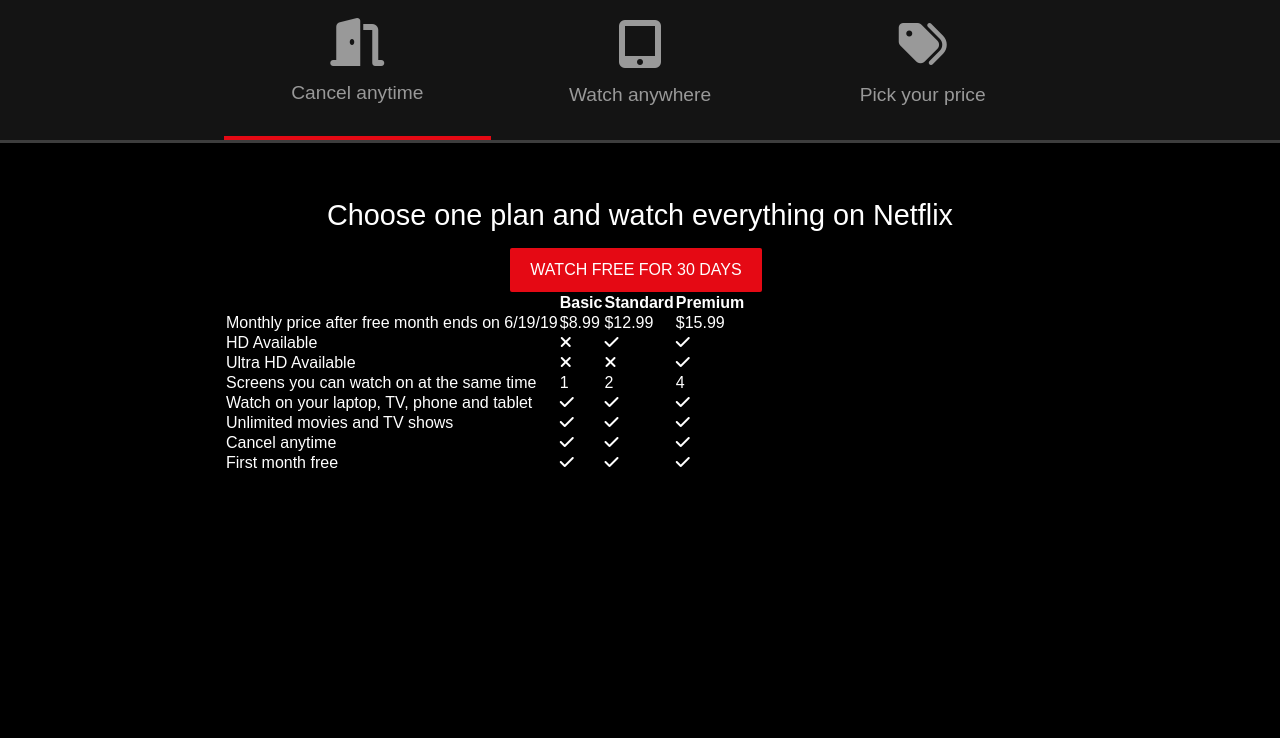
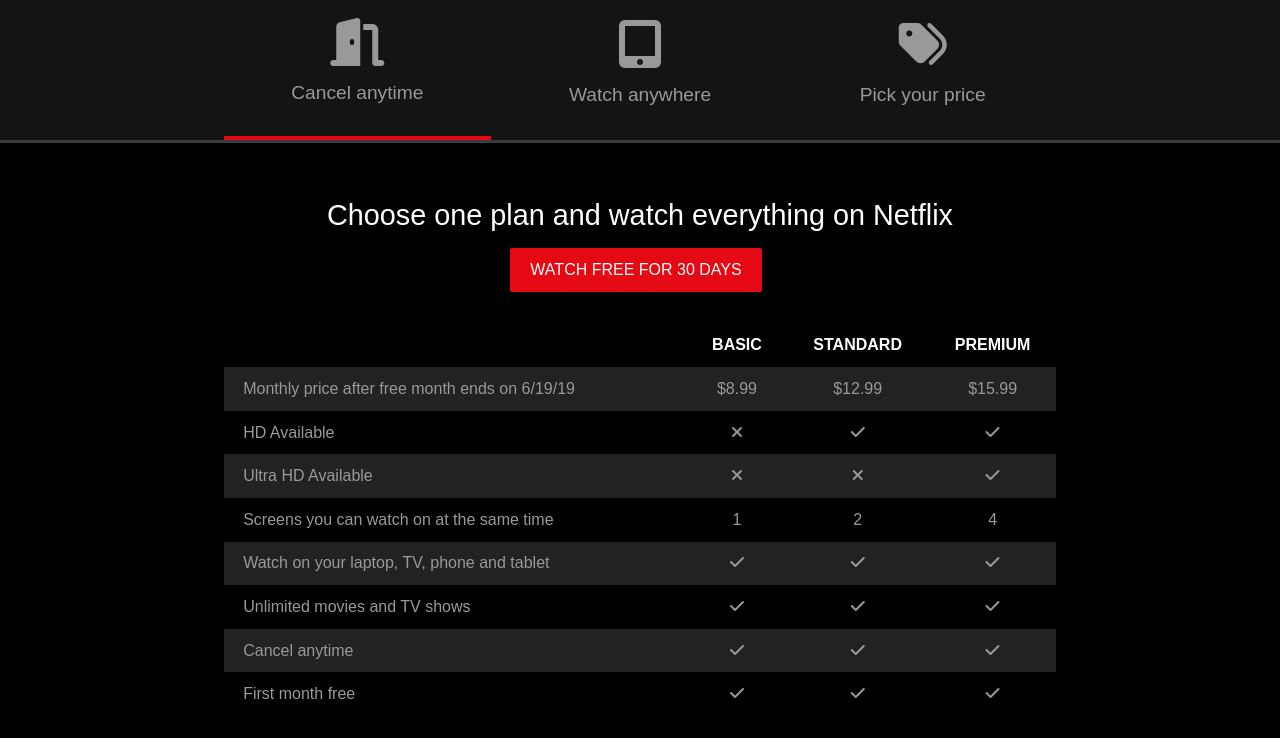
Before and after one commit to collin-tx/Netflix-Clone, a plain HTML site: page index.html in a window 1280 px wide. Shown: the part 766-1504 px from the top of the page. Before the commit the page ends 1288 px from the top, so only its background shows below. Drawn offline with Linux system fonts and the light colour scheme.

Commit message:
Added styles to table and data

```diff
--- a/css/style.css
+++ b/css/style.css
@@ -183,6 +183,35 @@
 }
 
 
+/* Table */
+
+.table {
+    width: 100%;
+    margin-top: 2rem;
+    border-collapse: collapse;
+    border-spacing: 0;
+}
+
+.table thead th {
+    text-transform: uppercase;
+    padding: .8rem;
+}
+
+.table tbody tr td {
+    color: #999;
+    padding: .8rem 1.2rem;
+    text-align: center;
+}
+
+.table tbody tr td:first-child {
+    text-align: left;
+}
+
+.table tbody tr:nth-child(odd) {
+    background: #222;
+}
+
+
 /* Container */
 
 .container {
```
